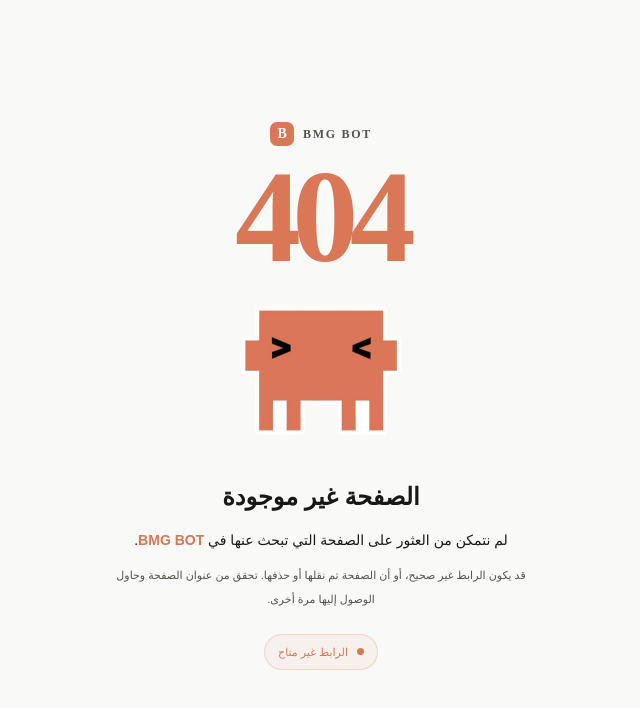
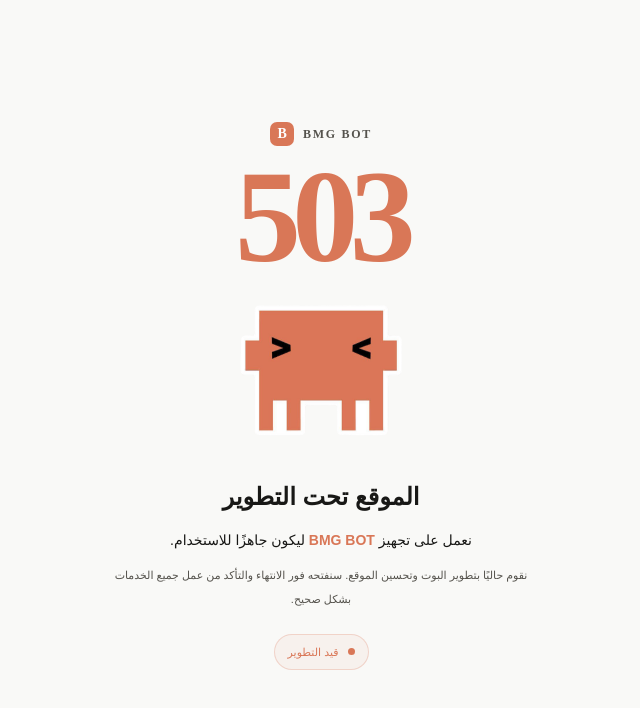
Before and after one commit to ux656/Freund, a Next.js app: page /maintenance in a window 1280 px wide. Before the commit this address had no page. Shown: the top 708 px of the page, without its empty margins (319-959 px from the left). Built offline with nearby package versions, Linux system fonts and the light colour scheme.

Commit message:
Add dedicated maintenance route

```diff
--- /dev/null
+++ b/app/maintenance/page.tsx
@@ -0,0 +1,5 @@
+import ErrorPage from "@/components/ui/ErrorPage";
+
+export default function MaintenancePage() {
+  return <ErrorPage code="503" />;
+}
```
